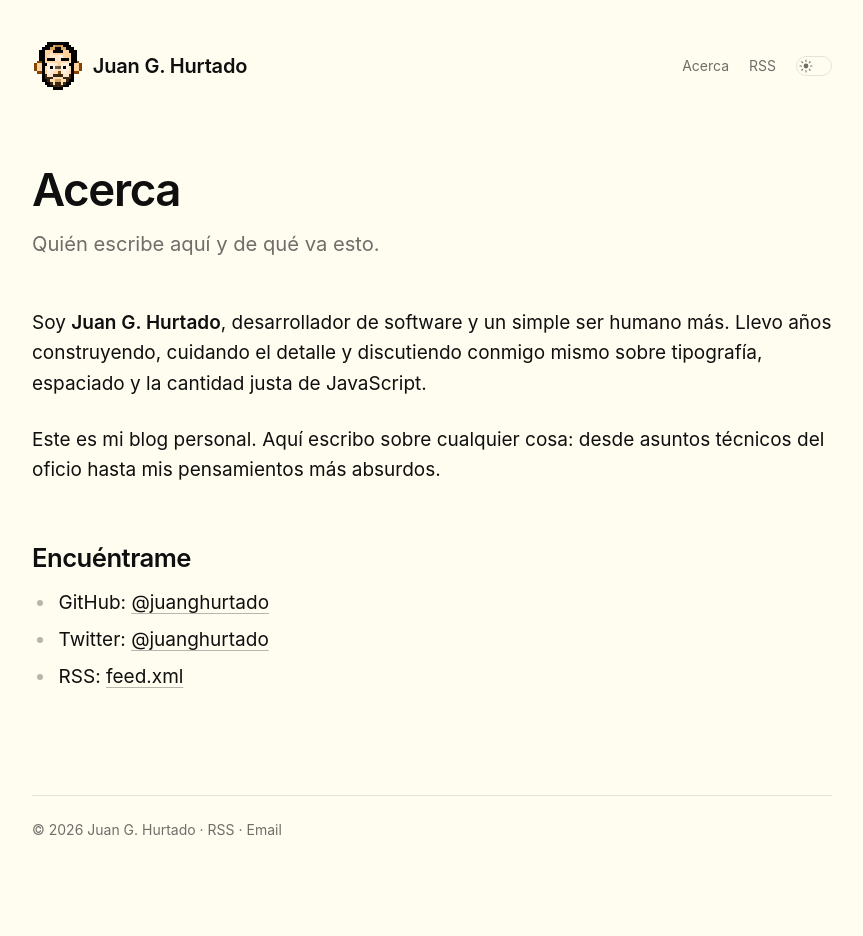
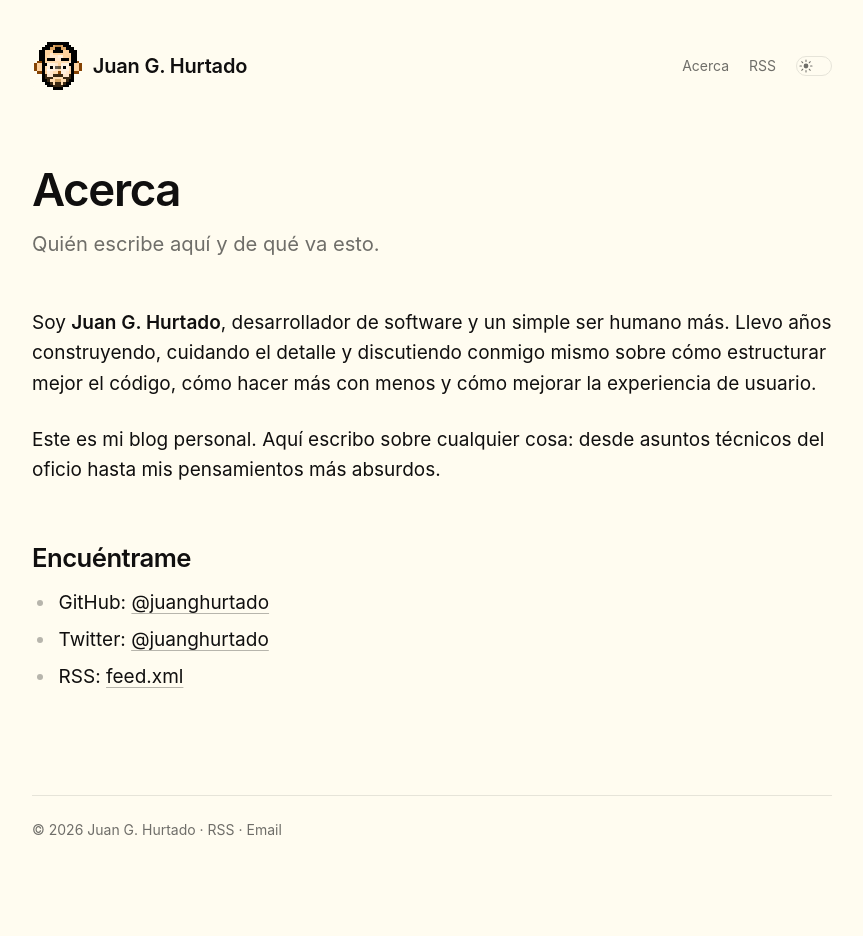
Before and after one commit to juanghurtado/juanghurtado.com, a Jekyll site: the page built from acerca.md, in a window 1280 px wide. Shown: the whole page, without its empty margins (208-1071 px from the left). Built offline with Jekyll 4.4.1, drawn with Linux system fonts in a browser that asks for light colours.

Commit message:
chore: about

```diff
--- a/acerca.md
+++ b/acerca.md
@@ -5,7 +5,7 @@ description: Quién escribe aquí y de qué va esto.
 permalink: /acerca/
 ---
 
-Soy **Juan G. Hurtado**, desarrollador de software y un simple ser humano más. Llevo años construyendo, cuidando el detalle y discutiendo conmigo mismo sobre tipografía, espaciado y la cantidad justa de JavaScript.
+Soy **Juan G. Hurtado**, desarrollador de software y un simple ser humano más. Llevo años construyendo, cuidando el detalle y discutiendo conmigo mismo sobre cómo estructurar mejor el código, cómo hacer más con menos y cómo mejorar la experiencia de usuario.
 
 Este es mi blog personal. Aquí escribo sobre cualquier cosa: desde asuntos técnicos del oficio hasta mis pensamientos más absurdos.
 
```
